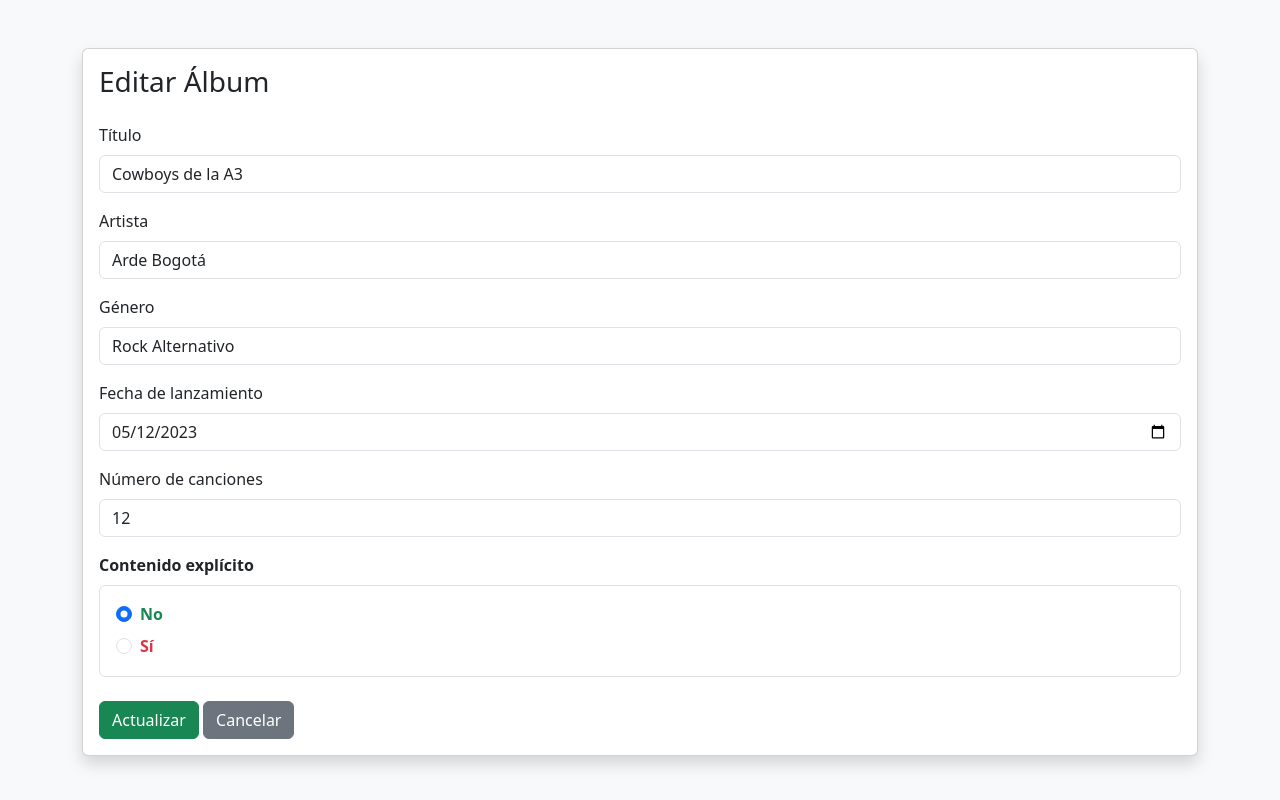
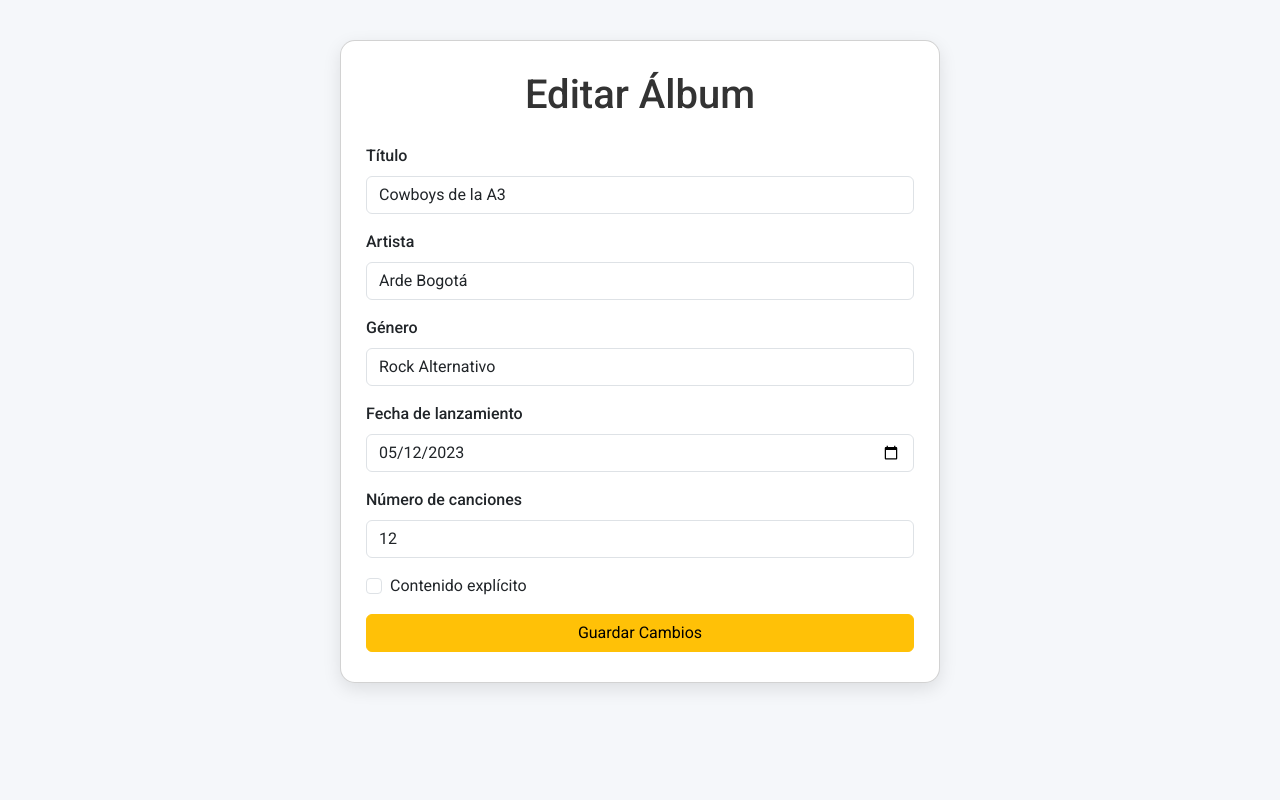
Before and after one commit to AlvaroMG64/AlbumesCRUD, a PHP site: page /index.php?action=edit&id=14 in a window 1280 px wide. Run offline with PHP 8.4, Linux system fonts and the light colour scheme; data comes from the database, SQL or seed files in the repository.

Commit message:
Actualización del estilo en las vistas

```diff
--- a/views/editar.php
+++ b/views/editar.php
@@ -2,119 +2,95 @@
 <html lang="es">
 <head>
     <meta charset="UTF-8">
+    <meta name="viewport" content="width=device-width, initial-scale=1.0">
     <title>Editar Álbum</title>
+
+    <!-- Bootstrap -->
     <link href="https://cdn.jsdelivr.net/npm/bootstrap@5.3.2/dist/css/bootstrap.min.css" rel="stylesheet">
+
+    <!-- Google Fonts Roboto -->
+    <link href="https://fonts.googleapis.com/css2?family=Roboto:wght@300;400;500;700&display=swap" rel="stylesheet">
+
+    <style>
+        body {
+            font-family: 'Roboto', sans-serif;
+            background-color: #f5f7fa;
+            padding: 40px 20px;
+        }
+
+        .card-form {
+            max-width: 600px;
+            margin: 0 auto;
+            padding: 30px 25px;
+            border-radius: 15px;
+            background-color: #ffffff;
+            box-shadow: 0 6px 18px rgba(0,0,0,0.1);
+        }
+
+        h1 {
+            font-weight: 500;
+            text-align: center;
+            margin-bottom: 25px;
+            color: #333;
+        }
+
+        .form-label {
+            font-weight: 500;
+        }
+
+        .btn-submit {
+            width: 100%;
+        }
+
+        .form-check-label {
+            font-weight: 400;
+        }
+    </style>
 </head>
+<body>
 
-<body class="bg-light">
+<div class="card card-form">
+    <h1>Editar Álbum</h1>
 
-<div class="container mt-5">
-    <div class="card shadow">
-        <div class="card-body">
-
-            <h3 class="mb-4">Editar Álbum</h3>
-
-            <form method="POST" class="needs-validation" novalidate>
-
+    <form action="index.php?action=edit" method="post">
         <input type="hidden" name="idAlbum" value="<?= $album_data->idAlbum ?>">
 
         <div class="mb-3">
-                    <label class="form-label">Título</label>
-                    <input
-                        type="text"
-                        name="titulo"
-                        class="form-control"
-                        value="<?= htmlspecialchars($album_data->titulo) ?>"
-                        required>
+            <label for="titulo" class="form-label">Título</label>
+            <input type="text" name="titulo" id="titulo" class="form-control" value="<?= htmlspecialchars($album_data->titulo) ?>" required>
         </div>
 
         <div class="mb-3">
-                    <label class="form-label">Artista</label>
-                    <input
-                        type="text"
-                        name="artista"
-                        class="form-control"
-                        value="<?= htmlspecialchars($album_data->artista) ?>"
-                        required>
+            <label for="artista" class="form-label">Artista</label>
+            <input type="text" name="artista" id="artista" class="form-control" value="<?= htmlspecialchars($album_data->artista) ?>" required>
         </div>
 
         <div class="mb-3">
-                    <label class="form-label">Género</label>
-                    <input
-                        type="text"
-                        name="genero"
-                        class="form-control"
-                        value="<?= htmlspecialchars($album_data->genero) ?>"
-                        required>
+            <label for="genero" class="form-label">Género</label>
+            <input type="text" name="genero" id="genero" class="form-control" value="<?= htmlspecialchars($album_data->genero) ?>" required>
         </div>
 
         <div class="mb-3">
-                    <label class="form-label">Fecha de lanzamiento</label>
-                    <input
-                        type="date"
-                        name="fecha_lanzamiento"
-                        class="form-control"
-                        value="<?= $album_data->fecha_lanzamiento ?>"
-                        required>
+            <label for="fecha_lanzamiento" class="form-label">Fecha de lanzamiento</label>
+            <input type="date" name="fecha_lanzamiento" id="fecha_lanzamiento" class="form-control" value="<?= $album_data->fecha_lanzamiento ?>" required>
         </div>
 
         <div class="mb-3">
-                    <label class="form-label">Número de canciones</label>
-                    <input
-                        type="number"
-                        name="num_canciones"
-                        class="form-control"
-                        min="1"
-                        value="<?= $album_data->num_canciones ?>"
-                        required>
+            <label for="num_canciones" class="form-label">Número de canciones</label>
+            <input type="number" name="num_canciones" id="num_canciones" class="form-control" value="<?= $album_data->num_canciones ?>" min="1" required>
         </div>
 
-                <div class="mb-4">
-                    <label class="form-label fw-bold">Contenido explícito</label>
-
-                    <div class="border rounded p-3">
-                        <div class="form-check">
-                            <input class="form-check-input" type="radio" name="es_explicit" id="explicit_no" value="0"
-                                <?= $album_data->es_explicit == 0 ? 'checked' : ''; ?>>
-                            <label class="form-check-label text-success fw-semibold" for="explicit_no">
-                                No
-                            </label>
+        <div class="form-check mb-3">
+            <input type="checkbox" name="es_explicit" class="form-check-input" id="es_explicit" <?= $album_data->es_explicit ? 'checked' : '' ?>>
+            <label class="form-check-label" for="es_explicit">Contenido explícito</label>
         </div>
 
-                        <div class="form-check mt-2">
-                            <input class="form-check-input" type="radio" name="es_explicit" id="explicit_yes" value="1"
-                                <?= $album_data->es_explicit == 1 ? 'checked' : ''; ?>>
-                            <label class="form-check-label text-danger fw-semibold" for="explicit_yes">
-                                Sí
-                            </label>
-                        </div>
-                    </div>
+        <button type="submit" class="btn btn-warning btn-submit">Guardar Cambios</button>
+    </form>
 </div>
 
-                <button class="btn btn-success">Actualizar</button>
-                <a href="index.php?action=index" class="btn btn-secondary">Cancelar</a>
-
-            </form>
-
-        </div>
-    </div>
-</div>
-
-<script>
-(() => {
-    'use strict'
-    const forms = document.querySelectorAll('.needs-validation')
-    Array.from(forms).forEach(form => {
-        form.addEventListener('submit', event => {
-            if (!form.checkValidity()) {
-                event.preventDefault()
-                event.stopPropagation()
-            }
-            form.classList.add('was-validated')
-        }, false)
-    })
-})();
-</script>
+<!-- Bootstrap JS -->
+<script src="https://cdn.jsdelivr.net/npm/bootstrap@5.3.2/dist/js/bootstrap.bundle.min.js"></script>
 
 </body>
 </html>
```
Also changed, not shown: views/crear.php (+63 -56 lines), views/listar.php (+98 -47 lines). Lines whose indentation alone changed are shown as unchanged.
